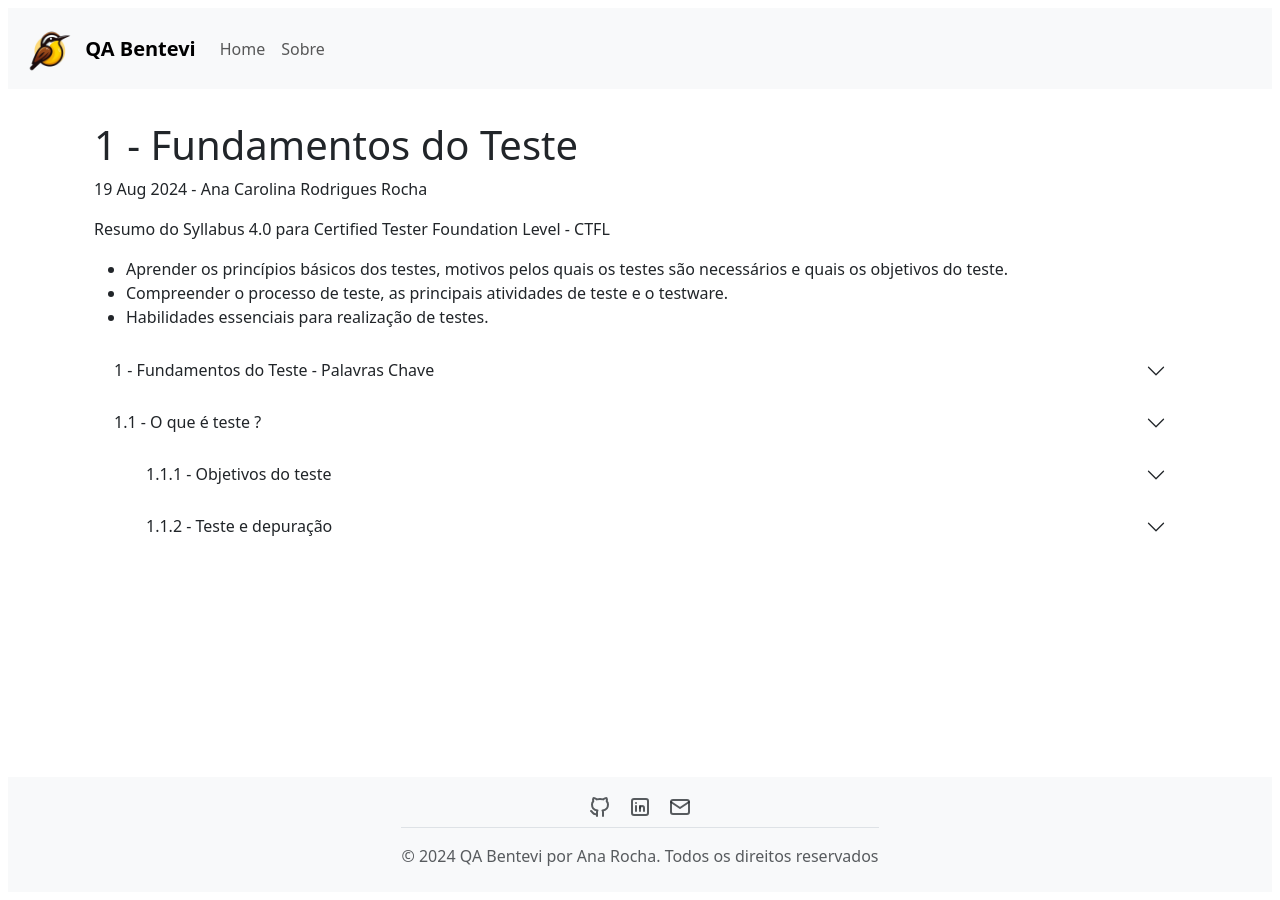
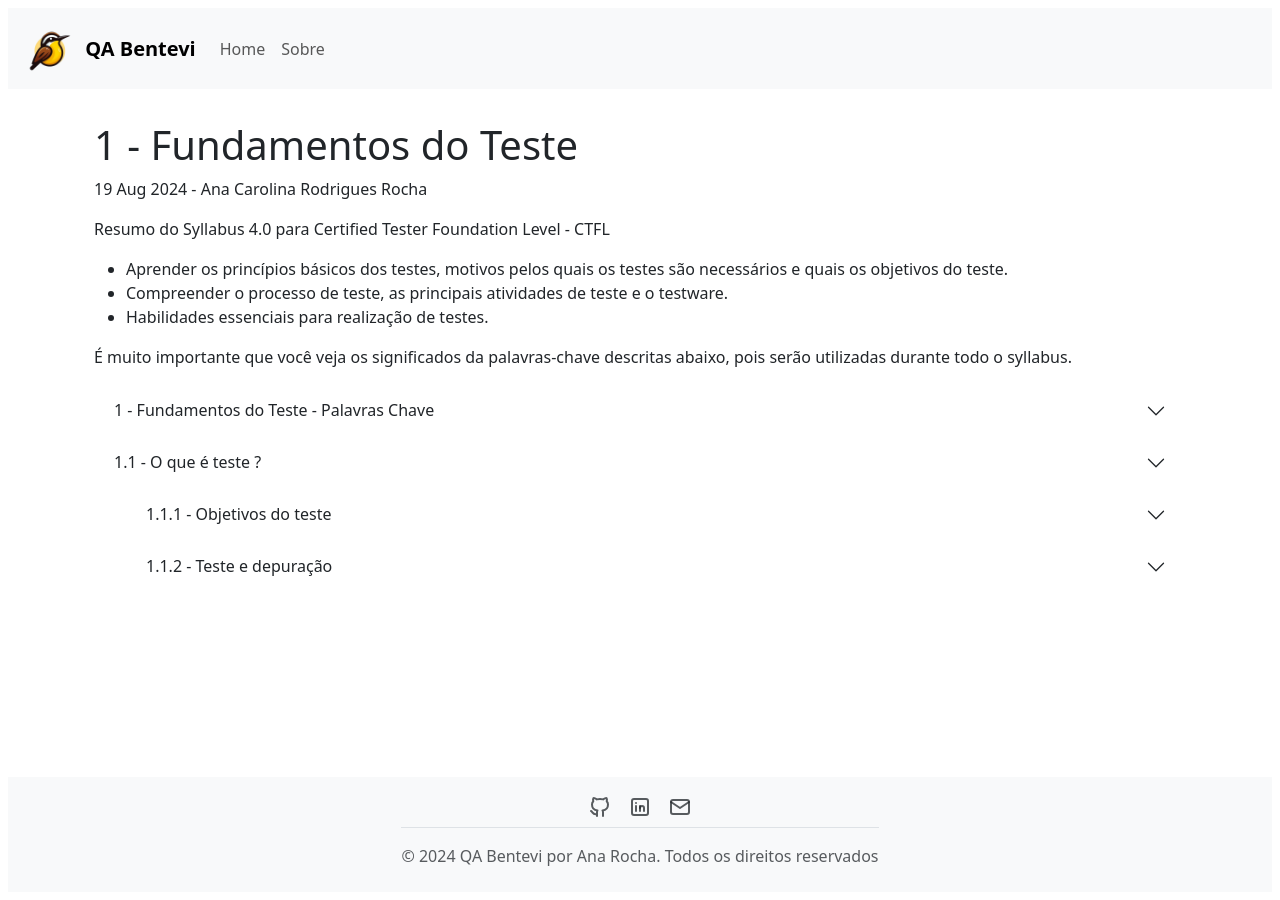
Before and after one commit to feroline/feroline.qa-bentevi, a Jekyll site: the page built from collections/_posts/ctfl_resumo/2024-08-19-ctfl-resumo-capitulo-1.html, in a window 1280 px wide. Built offline with Jekyll 4.4.1, drawn with Linux system fonts in a browser that asks for light colours.

```diff
--- a/collections/_posts/ctfl_resumo/2024-08-19-ctfl-resumo-capitulo-1.html
+++ b/collections/_posts/ctfl_resumo/2024-08-19-ctfl-resumo-capitulo-1.html
@@ -21,6 +21,10 @@
 </ul>
 </p>
 
+<p>
+  É muito importante que você veja os significados da palavras-chave descritas abaixo, pois serão utilizadas durante
+  todo o syllabus.
+</p>
 
 {% assign capitulo = site.ctfl_resumo | sort: "order" | where: "capitulo", page.capitulo %}
 
```
Also changed, not shown: collections/_ctfl_resumo/capitulo-1/indice-1-1-1.md (+12 -3 lines), collections/_ctfl_resumo/capitulo-1/indice-1-1-2.md (+5 -2 lines), collections/_ctfl_resumo/capitulo-1/indice-1-1.md (+2 -0 lines).
